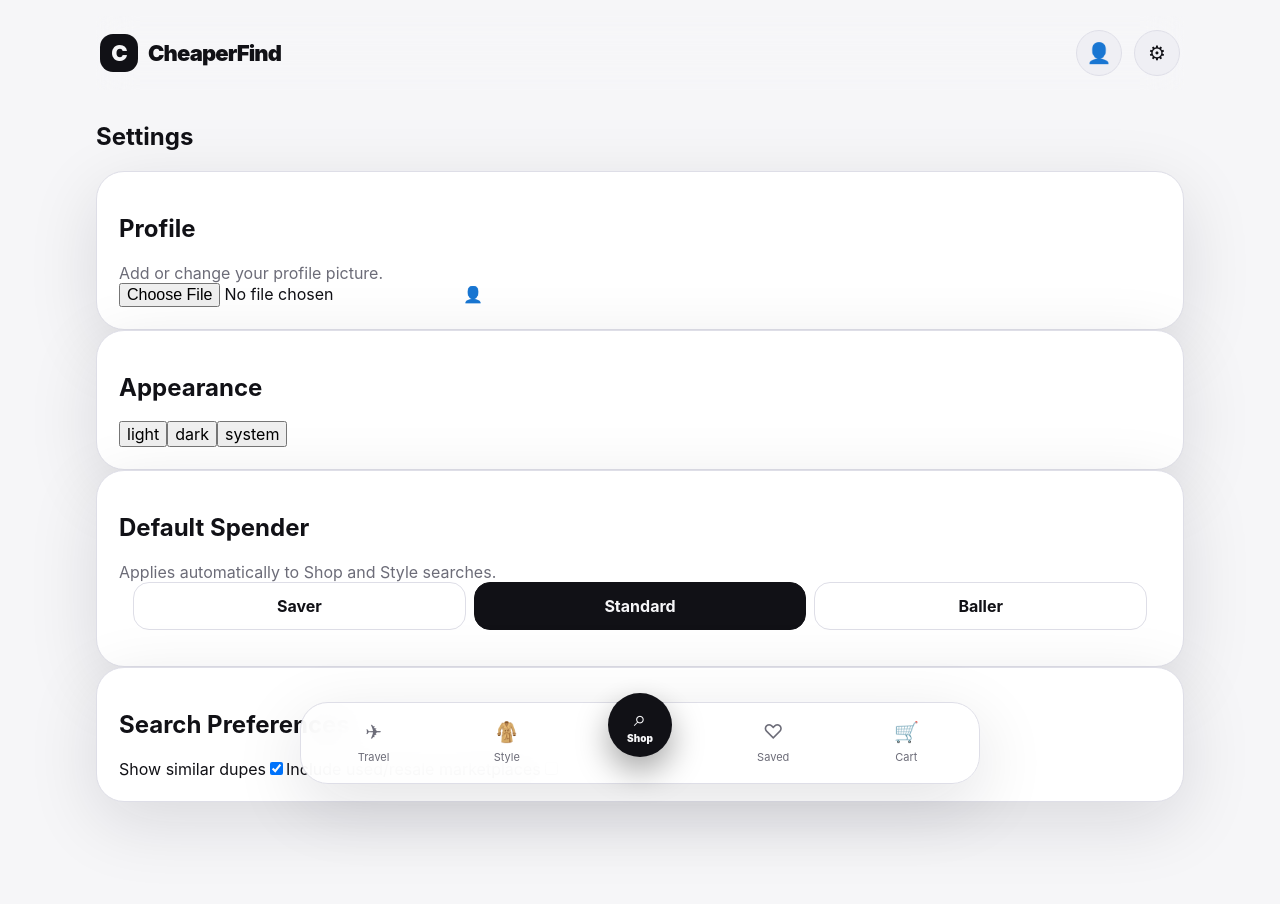
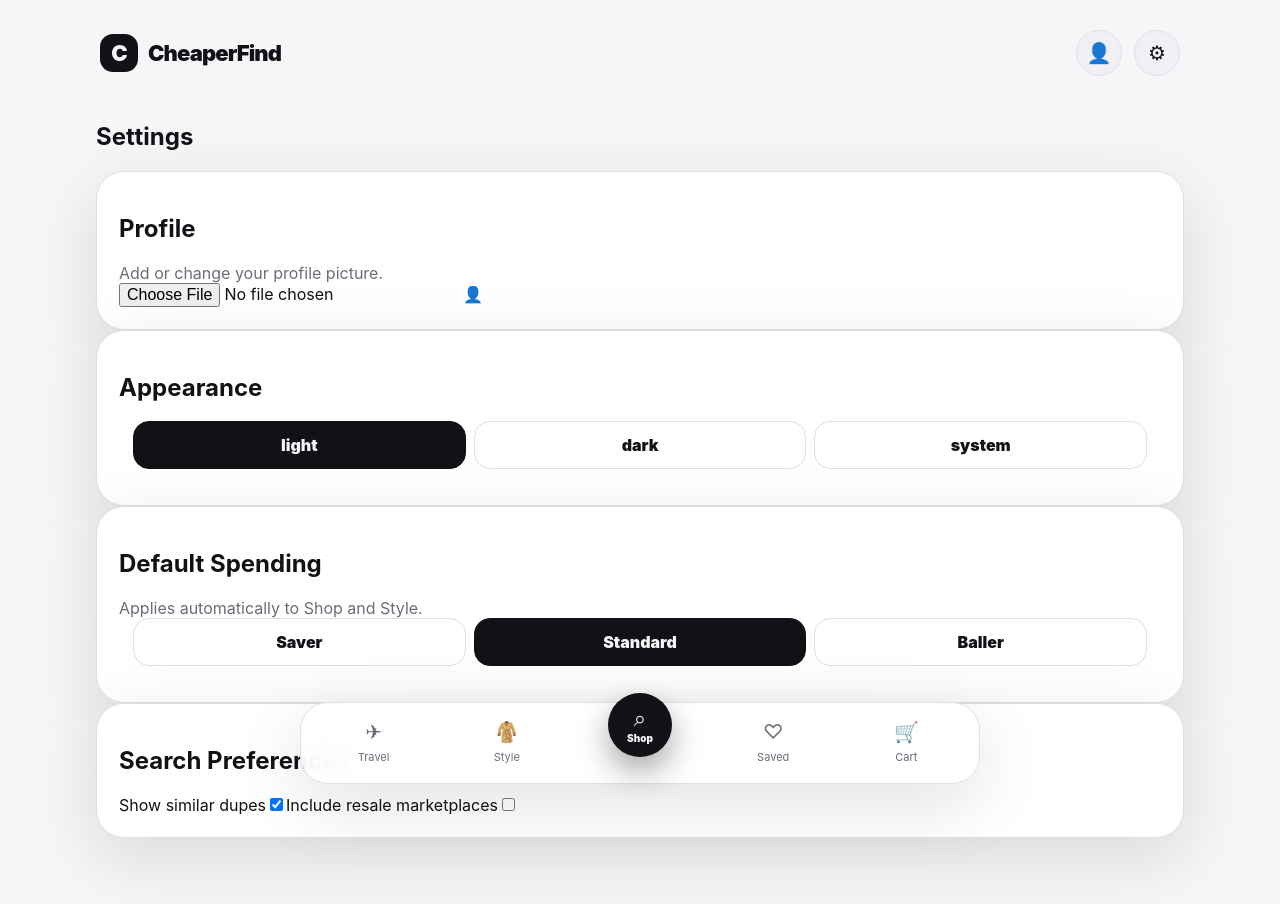
Before and after one commit to Jakelevin999/ccheapest-app-ver-3-, a Next.js app: page /settings in a window 1280 px wide. Shown: the top 904 px of the page. Built offline with nearby package versions, Linux system fonts and the light colour scheme.

Commit message:
Polish settings page layout

```diff
--- a/app/settings/page.tsx
+++ b/app/settings/page.tsx
@@ -39,26 +39,28 @@ export default function SettingsPage() {
   return <section className="settingsPage cleanSettings">
     <h1>Settings</h1>
 
-    <div className="card settingsCard cleanSettingsCard">
-      <div className="settingsHeaderRow"><div><h2>Profile</h2><p className="muted">Add or change your profile picture.</p></div>
-      <label className="profileUploadBox cleanProfileUpload"><input type="file" accept="image/*" onChange={handleUpload} />{preview ? <img src={preview} alt="Profile" /> : <span>👤</span>}</label></div>
+    <div className="card settingsCard cleanSettingsCard compactSettingsCard">
+      <div className="settingsHeaderRow">
+        <div><h2>Profile</h2><p className="muted">Add or change your profile picture.</p></div>
+        <label className="profileUploadBox cleanProfileUpload"><input type="file" accept="image/*" onChange={handleUpload} />{preview ? <img src={preview} alt="Profile" /> : <span>👤</span>}</label>
+      </div>
     </div>
 
-    <div className="card settingsCard cleanSettingsCard">
+    <div className="card settingsCard cleanSettingsCard compactSettingsCard">
       <h2>Appearance</h2>
-      <div className="segmented cleanSegmented">{(['light','dark','system'] as const).map(option => <button key={option} className={theme === option ? 'selected' : ''} onClick={() => setTheme(option)}>{option}</button>)}</div>
+      <div className="tierOptions compactTierOptions">{(['light','dark','system'] as const).map(option => <button type="button" key={option} className={theme === option ? 'tierButton active' : 'tierButton'} onClick={() => setTheme(option)}>{option}</button>)}</div>
     </div>
 
-    <div className="card settingsCard cleanSettingsCard">
-      <h2>Default Spender</h2>
-      <p className="muted">Applies automatically to Shop and Style searches.</p>
-      <div className="tierOptions settingsTierOptions">{priceTiers.map(t => <button type="button" key={t} className={priceTier === t ? 'tierButton active' : 'tierButton'} onClick={() => setDefaultTier(t)}><strong>{t}</strong></button>)}</div>
+    <div className="card settingsCard cleanSettingsCard compactSettingsCard">
+      <h2>Default Spending</h2>
+      <p className="muted">Applies automatically to Shop and Style.</p>
+      <div className="tierOptions compactTierOptions">{priceTiers.map(t => <button type="button" key={t} className={priceTier === t ? 'tierButton active' : 'tierButton'} onClick={() => setDefaultTier(t)}>{t}</button>)}</div>
     </div>
 
-    <div className="card settingsCard cleanSettingsCard">
+    <div className="card settingsCard cleanSettingsCard compactSettingsCard">
       <h2>Search Preferences</h2>
       <label className="settingRow cleanSettingRow"><span>Show similar dupes</span><input type="checkbox" checked={showDupes} onChange={e=>setShowDupes(e.target.checked)} /></label>
-      <label className="settingRow cleanSettingRow"><span>Include used/resale marketplaces</span><input type="checkbox" checked={resale} onChange={e=>setResale(e.target.checked)} /></label>
+      <label className="settingRow cleanSettingRow"><span>Include resale marketplaces</span><input type="checkbox" checked={resale} onChange={e=>setResale(e.target.checked)} /></label>
     </div>
   </section>;
 }
```
